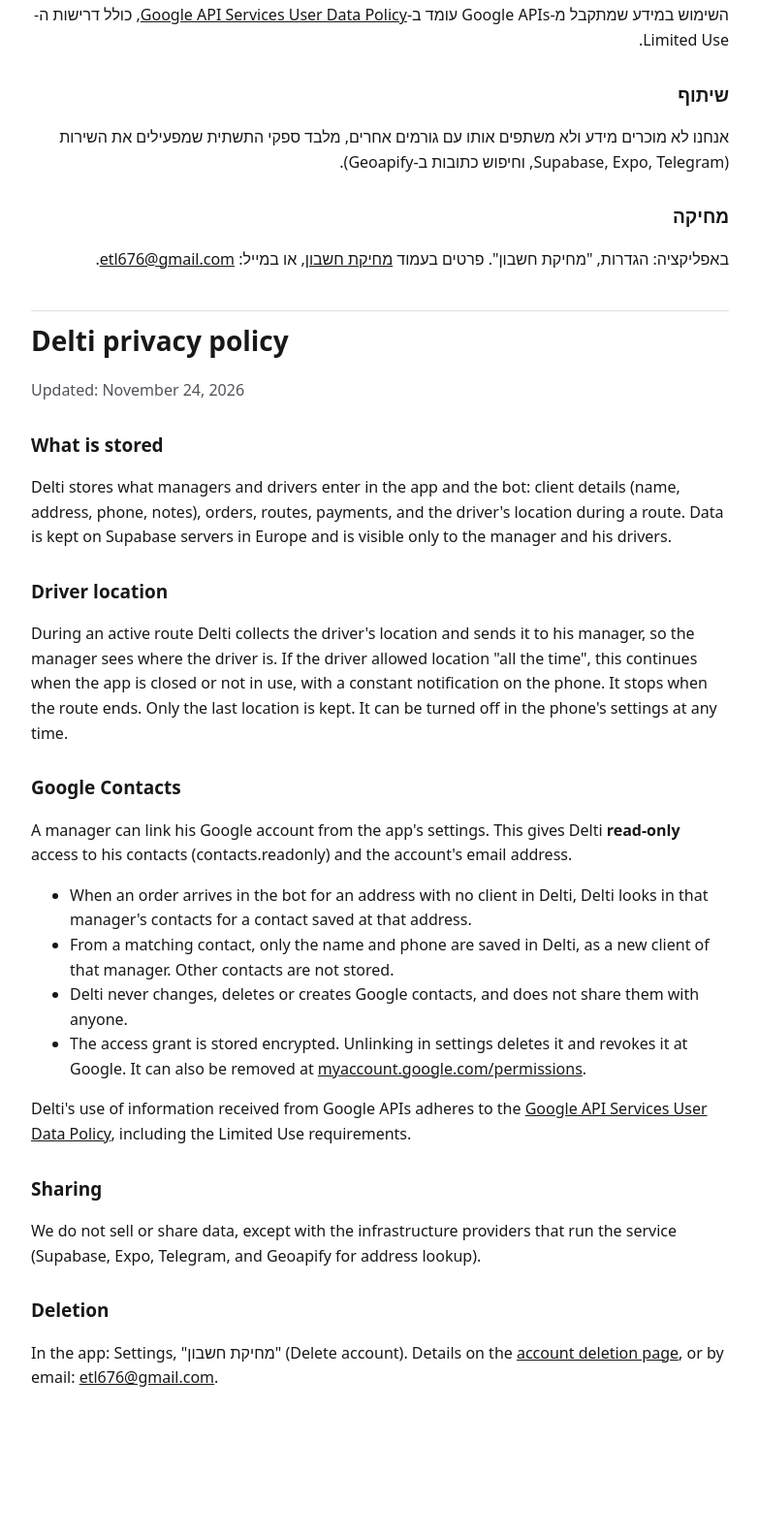
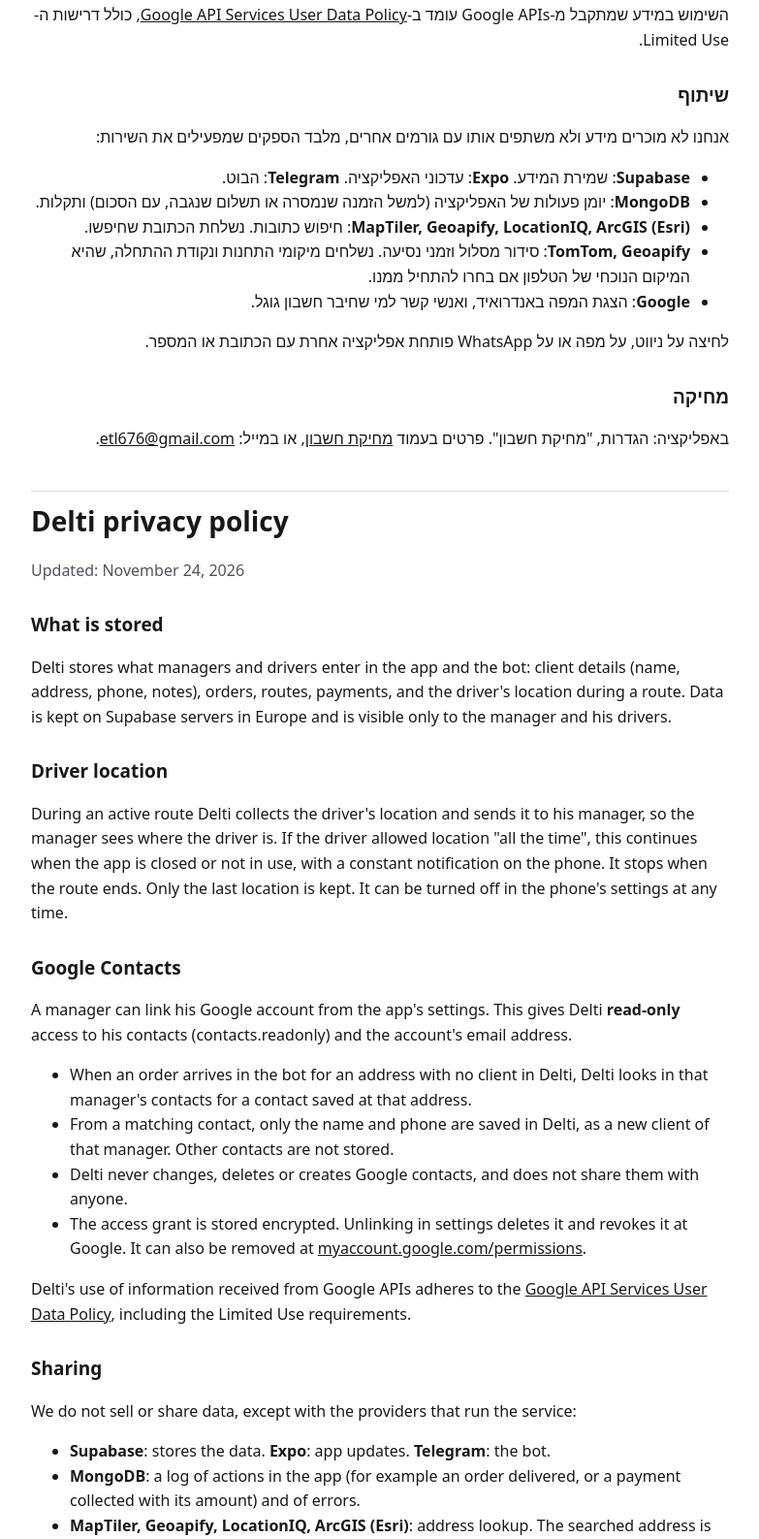
Before and after one commit to ItielOlenick/delti-site, a plain HTML site: page privacy.html in a window 1280 px wide. Shown: the part 754-2341 px from the top of the page at 97% size, without its empty margins (248-1031 px from the left). Before the commit the page ends 2268 px from the top, so only its background shows below. Drawn offline with Linux system fonts and the light colour scheme.

Commit message:
Privacy: every provider that receives data
Co-Authored-By: Claude Opus 5.5 <noreply@anthropic.com>

```diff
--- a/privacy.html
+++ b/privacy.html
@@ -23,7 +23,15 @@
 <p>השימוש במידע שמתקבל מ-Google APIs עומד ב-<a href="https://developers.google.com/terms/api-services-user-data-policy">Google API Services User Data Policy</a>, כולל דרישות ה-Limited Use.</p>
 
 <h2>שיתוף</h2>
-<p>אנחנו לא מוכרים מידע ולא משתפים אותו עם גורמים אחרים, מלבד ספקי התשתית שמפעילים את השירות (Supabase, Expo, Telegram, וחיפוש כתובות ב-Geoapify).</p>
+<p>אנחנו לא מוכרים מידע ולא משתפים אותו עם גורמים אחרים, מלבד הספקים שמפעילים את השירות:</p>
+<ul>
+<li><b>Supabase</b>: שמירת המידע. <b>Expo</b>: עדכוני האפליקציה. <b>Telegram</b>: הבוט.</li>
+<li><b>MongoDB</b>: יומן פעולות של האפליקציה (למשל הזמנה שנמסרה או תשלום שנגבה, עם הסכום) ותקלות.</li>
+<li><b>MapTiler, Geoapify, LocationIQ, ArcGIS (Esri)</b>: חיפוש כתובות. נשלחת הכתובת שחיפשו.</li>
+<li><b>TomTom, Geoapify</b>: סידור מסלול וזמני נסיעה. נשלחים מיקומי התחנות ונקודת ההתחלה, שהיא המיקום הנוכחי של הטלפון אם בחרו להתחיל ממנו.</li>
+<li><b>Google</b>: הצגת המפה באנדרואיד, ואנשי קשר למי שחיבר חשבון גוגל.</li>
+</ul>
+<p>לחיצה על ניווט, על מפה או על WhatsApp פותחת אפליקציה אחרת עם הכתובת או המספר.</p>
 
 <h2>מחיקה</h2>
 <p>באפליקציה: הגדרות, "מחיקת חשבון". פרטים בעמוד <a href="delete-account.html">מחיקת חשבון</a>, או במייל: <a href="mailto:etl676@gmail.com">etl676@gmail.com</a>.</p>
@@ -45,7 +53,15 @@
 </ul>
 <p>Delti's use of information received from Google APIs adheres to the <a href="https://developers.google.com/terms/api-services-user-data-policy">Google API Services User Data Policy</a>, including the Limited Use requirements.</p>
 <h2>Sharing</h2>
-<p>We do not sell or share data, except with the infrastructure providers that run the service (Supabase, Expo, Telegram, and Geoapify for address lookup).</p>
+<p>We do not sell or share data, except with the providers that run the service:</p>
+<ul>
+<li><b>Supabase</b>: stores the data. <b>Expo</b>: app updates. <b>Telegram</b>: the bot.</li>
+<li><b>MongoDB</b>: a log of actions in the app (for example an order delivered, or a payment collected with its amount) and of errors.</li>
+<li><b>MapTiler, Geoapify, LocationIQ, ArcGIS (Esri)</b>: address lookup. The searched address is sent.</li>
+<li><b>TomTom, Geoapify</b>: route order and travel times. The locations of the stops and the starting point are sent; the starting point is the phone's current location if that was chosen.</li>
+<li><b>Google</b>: shows the map on Android, and contacts for whoever linked a Google account.</li>
+</ul>
+<p>Tapping navigation, a map or WhatsApp opens another app with the address or number.</p>
 <h2>Deletion</h2>
 <p>In the app: Settings, "מחיקת חשבון" (Delete account). Details on the <a href="delete-account.html#en">account deletion page</a>, or by email: <a href="mailto:etl676@gmail.com">etl676@gmail.com</a>.</p>
 </section>
```
